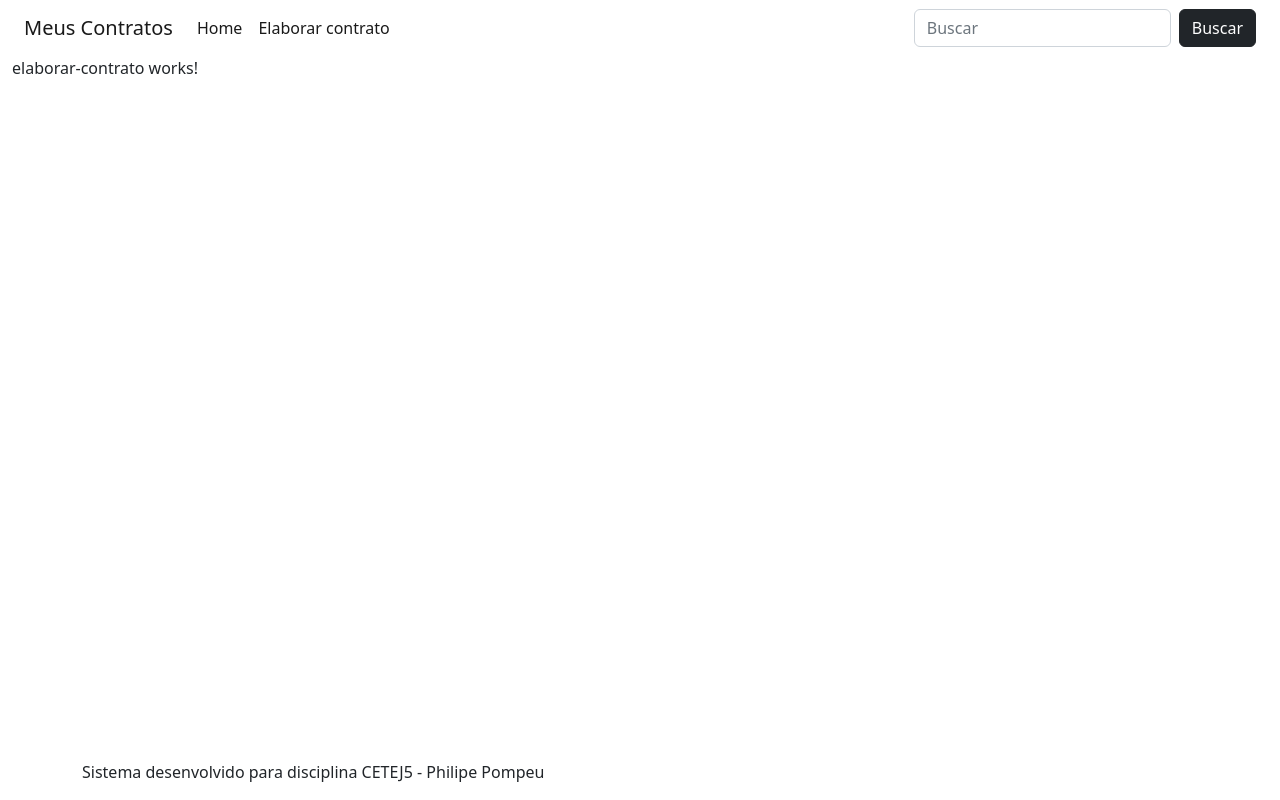
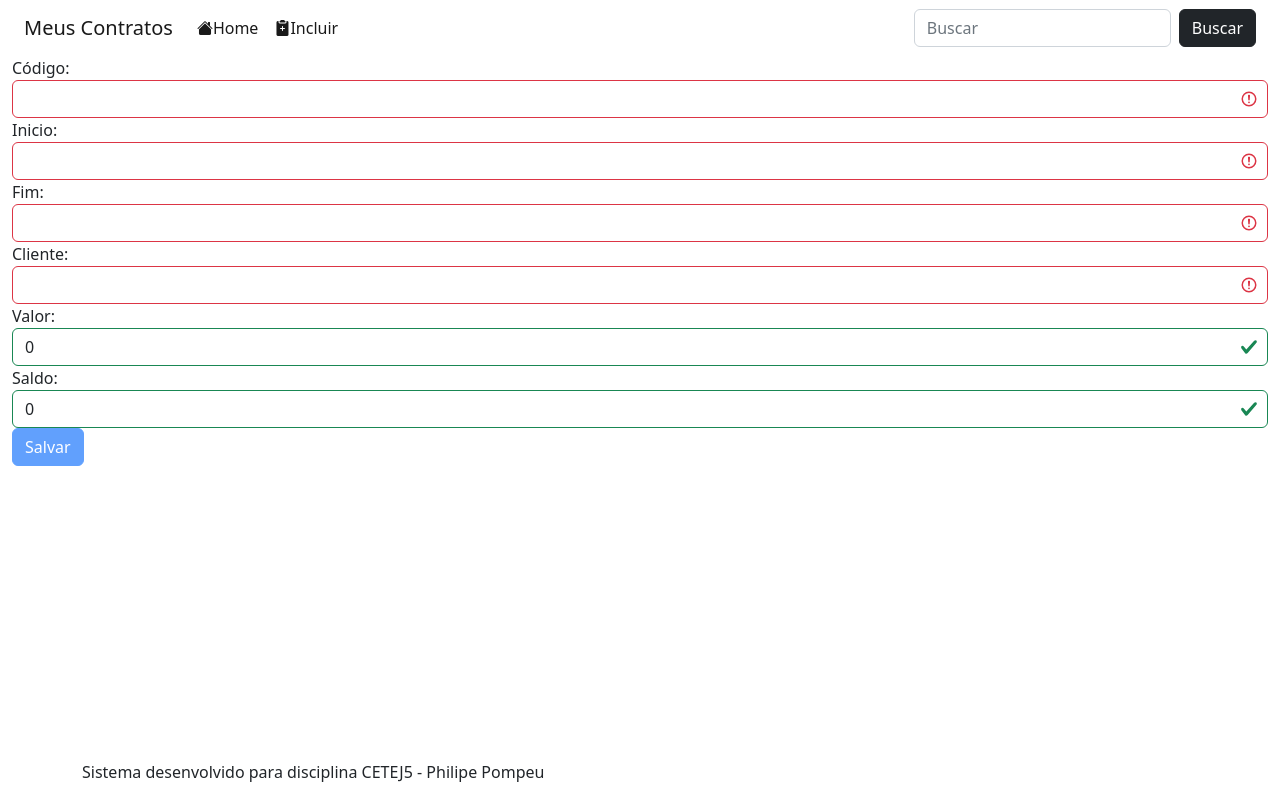
Before and after one commit to philipepompeu/meus_contratos, an Angular app in the folder meus_contratos/: page /novo in a window 1280 px wide. Built offline with nearby package versions, Linux system fonts and the light colour scheme.

Commit message:
requisitos da atividade 11

```diff
--- /dev/null
+++ b/meus_contratos/src/app/contrato.ts
@@ -0,0 +1,9 @@
+export interface Contrato{
+
+  codigo:string;
+  dataInicio:string;
+  dataFinal:string;
+  cliente: string;
+  valor: number;
+  saldo: number;
+}
--- /dev/null
+++ b/meus_contratos/src/app/contratos.service.ts
@@ -0,0 +1,40 @@
+import { Injectable } from '@angular/core';
+import { Contrato } from './contrato';
+
+const STORAGE_ID = 'contratos-list';
+
+@Injectable({
+  providedIn: 'root'
+})
+export class ContratosService {
+
+  static contratosRepository:Contrato[] = [];
+
+  constructor() {
+    let lista = localStorage.getItem(STORAGE_ID);
+
+    if (lista != null) {
+      ContratosService.contratosRepository = JSON.parse(lista);
+    }
+
+  }
+
+
+  getAllContracts():Contrato[]{
+    return ContratosService.contratosRepository;
+  }
+
+  getContractById(id:string):Contrato|undefined{
+
+    return ContratosService.contratosRepository.find(e => e.codigo == id);
+
+  }
+
+  saveNewContract(umContrato: Contrato):void{
+
+    ContratosService.contratosRepository.push(umContrato);
+    localStorage.removeItem(STORAGE_ID);
+    localStorage.setItem(STORAGE_ID,JSON.stringify(ContratosService.contratosRepository));
+
+  }
+}
--- a/meus_contratos/src/app/elaborar-contrato/elaborar-contrato.component.html
+++ b/meus_contratos/src/app/elaborar-contrato/elaborar-contrato.component.html
@@ -1 +1 @@
-<p>elaborar-contrato works!</p>
+<app-formulario-contrato></app-formulario-contrato>
--- /dev/null
+++ b/meus_contratos/src/app/formulario-contrato/formulario-contrato.component.html
@@ -0,0 +1,59 @@
+<form action="" [formGroup]="contratoForm" *ngIf="contratoForm">
+
+  <div class="form-group">
+    <label for="codigo">Código:</label>
+    <input id="codigo"
+          type="text"
+          formControlName="codigo"
+          class="form-control"
+          [ngClass]="getClassByFormState('codigo')">
+    <div class="invalid-feedback" *ngIf="exibeMensagemDeErro('codigo')">
+      {{pegaMensagemDeErro('codigo')}}
+    </div>
+  </div>
+
+  <div class="form-group">
+    <label for="dataInicio">Inicio:</label>
+    <input id="dataInicio" type="text" formControlName="dataInicio" class="form-control" [ngClass]="getClassByFormState('dataInicio')">
+    <div class="invalid-feedback" *ngIf="exibeMensagemDeErro('dataInicio')">
+      {{pegaMensagemDeErro('dataInicio')}}
+    </div>
+  </div>
+
+  <div class="form-group">
+    <label for="dataFinal">Fim:</label>
+    <input id="dataFinal" type="text" formControlName="dataFinal" class="form-control" [ngClass]="getClassByFormState('dataFinal')">
+    <div class="invalid-feedback" *ngIf="exibeMensagemDeErro('dataFinal')">
+      {{pegaMensagemDeErro('dataFinal')}}
+    </div>
+  </div>
+
+  <div class="form-group">
+    <label for="cliente">Cliente:</label>
+    <input id="cliente" type="text" formControlName="cliente" class="form-control" [ngClass]="getClassByFormState('cliente')">
+    <div class="invalid-feedback" *ngIf="exibeMensagemDeErro('cliente')">
+      {{pegaMensagemDeErro('cliente')}}
+    </div>
+  </div>
+
+  <div class="form-group">
+    <label for="valor">Valor:</label>
+    <input id="valor" type="number" formControlName="valor" class="form-control" [ngClass]="getClassByFormState('valor')">
+    <div class="invalid-feedback" *ngIf="exibeMensagemDeErro('valor')">
+      {{pegaMensagemDeErro('valor')}}
+    </div>
+  </div>
+
+  <div class="form-group">
+    <label for="saldo">Saldo:</label>
+    <input id="saldo" type="number" formControlName="saldo" class="form-control" [ngClass]="getClassByFormState('saldo')">
+    <div class="invalid-feedback" *ngIf="exibeMensagemDeErro('saldo')">
+      {{pegaMensagemDeErro('saldo')}}
+    </div>
+  </div>
+
+  <button type="submit"
+      class="btn btn-primary"
+      (click)="onSubmit()"
+      [disabled]="!contratoForm.valid">Salvar</button>
+</form>
--- /dev/null
+++ b/meus_contratos/src/app/formulario-contrato/formulario-contrato.component.ts
@@ -0,0 +1,130 @@
+import { Contrato } from './../contrato';
+import { Component, Input, OnInit } from '@angular/core';
+import { ContratosService } from '../contratos.service';
+import { FormBuilder, FormControl, FormGroup, ValidationErrors, Validators } from '@angular/forms';
+import { Router } from '@angular/router';
+
+@Component({
+  selector: 'app-formulario-contrato',
+  templateUrl: './formulario-contrato.component.html',
+  styleUrls: ['./formulario-contrato.component.css']
+})
+export class FormularioContratoComponent implements OnInit {
+
+  @Input('onlyView')onlyView:boolean = false;
+  @Input('contrato')contrato:Contrato;
+
+  contratoForm:FormGroup;
+
+  constructor(private contratosService: ContratosService,
+              private formBuilder: FormBuilder,
+              private router: Router){
+
+  }
+
+  ngOnInit(): void {
+
+    let validData = [Validators.required,Validators.pattern(/^(0?[1-9]|[12][0-9]|3[01])[\/\-](0?[1-9]|1[012])[\/\-]\d{4}$/)];
+    let validNumero = [Validators.pattern(/^[0-9]+$/)];
+
+    let validCodigo = [ Validators.required,
+                                Validators.minLength(4),
+                                Validators.maxLength(10),
+                                Validators.pattern(/^[A-Za-z0-9]*$/)];
+    let validCliente = [ Validators.required,
+                                Validators.minLength(4),
+                                Validators.maxLength(15)];
+
+
+    this.contratoForm = this.formBuilder.group({
+                          codigo : ['',Validators.compose(validCodigo)],
+                          dataInicio: ['',Validators.compose(validData)],
+                          dataFinal: ['',Validators.compose(validData)],
+                          cliente : ['',Validators.compose(validCliente)],
+                          valor : [0,Validators.compose(validNumero)],
+                          saldo : [0,Validators.compose(validNumero)]
+                        });
+  }
+
+  onSubmit() {
+
+
+
+
+    if (this.contratoForm.valid) {
+
+      let novoContrato:Contrato = this.criaContrato();
+
+      console.log(novoContrato);
+
+      this.contratosService.saveNewContract(novoContrato);
+
+      this.router.navigate(['/']);
+    }else{
+      console.log('fail to submit');
+    }
+  }
+  criaContrato(): Contrato {
+
+
+    return {
+      codigo: this.contratoForm.get('codigo')?.getRawValue(),
+      dataInicio:this.contratoForm.get('dataInicio')?.getRawValue(),
+      dataFinal:this.contratoForm.get('dataFinal')?.getRawValue(),
+      cliente: this.contratoForm.get('cliente')?.getRawValue(),
+      valor: parseFloat(this.contratoForm.get('valor')?.getRawValue()),
+      saldo: parseFloat(this.contratoForm.get('saldo')?.getRawValue())
+    };
+  }
+
+  getClassByFormState(campo:string){
+
+    if (this.onlyView) {
+      return '';
+    }
+
+    if (this.pegaMensagemDeErro(campo).length > 0) {
+      return 'is-invalid';
+    }else{
+      return 'is-valid';
+    }
+  }
+
+  pegaMensagemDeErro(campo: string):string{
+    let mensagemDeErro = '';
+    if (this.contratoForm.get(campo)?.errors) {
+      let listaDeErro = this.contratoForm.get(campo)?.errors as ValidationErrors;
+
+      if (listaDeErro) {
+        Object.keys(listaDeErro).every(keyError=>{
+
+          if (keyError == 'required') {
+            mensagemDeErro = `${campo} é obrigatório.`;
+            return false;
+          }else if(keyError == 'pattern'){
+            mensagemDeErro = `${campo} não atende aos critérios de preenchimento.`;
+            return false;
+          }else if(keyError == 'minlength'){
+            mensagemDeErro = `${campo} não atende ao tamanho minimo.`;
+            return false;
+          }else if(keyError == 'maxlength'){
+            mensagemDeErro = `${campo} não atende ao tamanho máximo.`;
+            return false;
+          }
+          console.log(keyError);
+
+
+          return true;
+        })
+      }
+    }
+
+    return mensagemDeErro;
+  }
+
+  exibeMensagemDeErro(campo:string): boolean{
+
+    return  this.contratoForm.get(campo)?.errors != null &&
+            this.contratoForm.get(campo)?.touched == true;
+  }
+}
--- a/meus_contratos/src/app/lista-contratos/lista-contratos.component.html
+++ b/meus_contratos/src/app/lista-contratos/lista-contratos.component.html
@@ -9,6 +9,7 @@
 			<th scope="col">Valor</th>
 			<th scope="col">Saldo</th>
 			<th scope="col">Visualizar</th>
+			<th scope="col">Excluir</th>
 		</tr>
 	</thead>
 	<tbody>
@@ -21,6 +22,7 @@
 			<td>{{ contrato.valor | number }}</td>
 			<td>{{ contrato.saldo | number }}</td>
       <td><a [routerLink]="['/visualizar', contrato.codigo]"><i class="bi bi-eye"></i></a></td>
+      <td><a [routerLink]="['/excluir', contrato.codigo]"><i class="bi bi-trash"></i></a></td>
 		</tr>
 	</tbody>
 </table>
--- a/meus_contratos/src/app/lista-contratos/lista-contratos.component.ts
+++ b/meus_contratos/src/app/lista-contratos/lista-contratos.component.ts
@@ -1,50 +1,21 @@
-import { Component } from '@angular/core';
-
-
-interface Contrato{
-
-  codigo:string;
-  dataInicio:string;
-  dataFinal:string;
-  cliente: string;
-  valor: number;
-  saldo: number;
-}
-
-const CONTRATOS: Contrato[] = [
-
-  {
-    codigo: 'XPTO',
-    dataInicio:'01/01/2023',
-    dataFinal:'31/12/2023',
-    cliente: 'Loja de Departamento',
-    valor: 1000,
-    saldo: 800
-  },
-  {
-    codigo: 'CODIGO0001',
-    dataInicio:'01/01/2023',
-    dataFinal:'31/12/2023',
-    cliente: 'Pequena Transportadora',
-    valor: 2000,
-    saldo: 1800
-  },
-  {
-    codigo: 'CODIGO0002',
-    dataInicio:'01/01/2023',
-    dataFinal:'31/12/2023',
-    cliente: 'Industria de medio porte',
-    valor: 1000,
-    saldo: 1000
-  },
-];
+import { Component, OnInit } from '@angular/core';
+import { Contrato } from '../contrato';
+import { ContratosService } from '../contratos.service';
 
 @Component({
   selector: 'app-lista-contratos',
   templateUrl: './lista-contratos.component.html',
   styleUrls: ['./lista-contratos.component.css']
 })
-export class ListaContratosComponent {
+export class ListaContratosComponent implements OnInit{
 
-  contratos = CONTRATOS; //Futuramente obter de um serviço
+  contratos: Contrato[];
+  constructor(private contratosService: ContratosService){
+
+  }
+
+  ngOnInit(): void {
+    this.contratos = this.contratosService.getAllContracts();
+  }
+
 }
--- a/meus_contratos/src/app/menu-principal/menu-principal.component.html
+++ b/meus_contratos/src/app/menu-principal/menu-principal.component.html
@@ -10,13 +10,13 @@
             <a class="nav-link" aria-current="page"
             [routerLink]="['']"
             routerLinkActive="active"
-            href="/">Home</a>
+            href="/"><i class="bi bi-house-fill"></i>Home</a>
           </li>
           <li class="nav-item">
             <a class="nav-link" aria-current="page"
             [routerLink]="['novo']"
             routerLinkActive="active"
-            href="/novo">Elaborar contrato</a>
+            href="/novo"><i class="bi bi-clipboard2-plus-fill"></i>Incluir</a>
           </li>
 
 
--- a/meus_contratos/src/app/visualiza-contrato/visualiza-contrato.component.html
+++ b/meus_contratos/src/app/visualiza-contrato/visualiza-contrato.component.html
@@ -1 +1,8 @@
 <p>Esse componente exibirá os dados do contrato {{ codigo }}</p>
+<div class="row">
+  <div class="col">
+    <app-formulario-contrato></app-formulario-contrato>
+
+  </div>
+  <div class="col"></div>
+</div>
```
Also changed, not shown: meus_contratos/src/app/app.module.ts (+6 -2 lines), meus_contratos/src/app/formulario-contrato/formulario-contrato.component.css (added), 2 other files (tests, documents, lock files or other folders).
